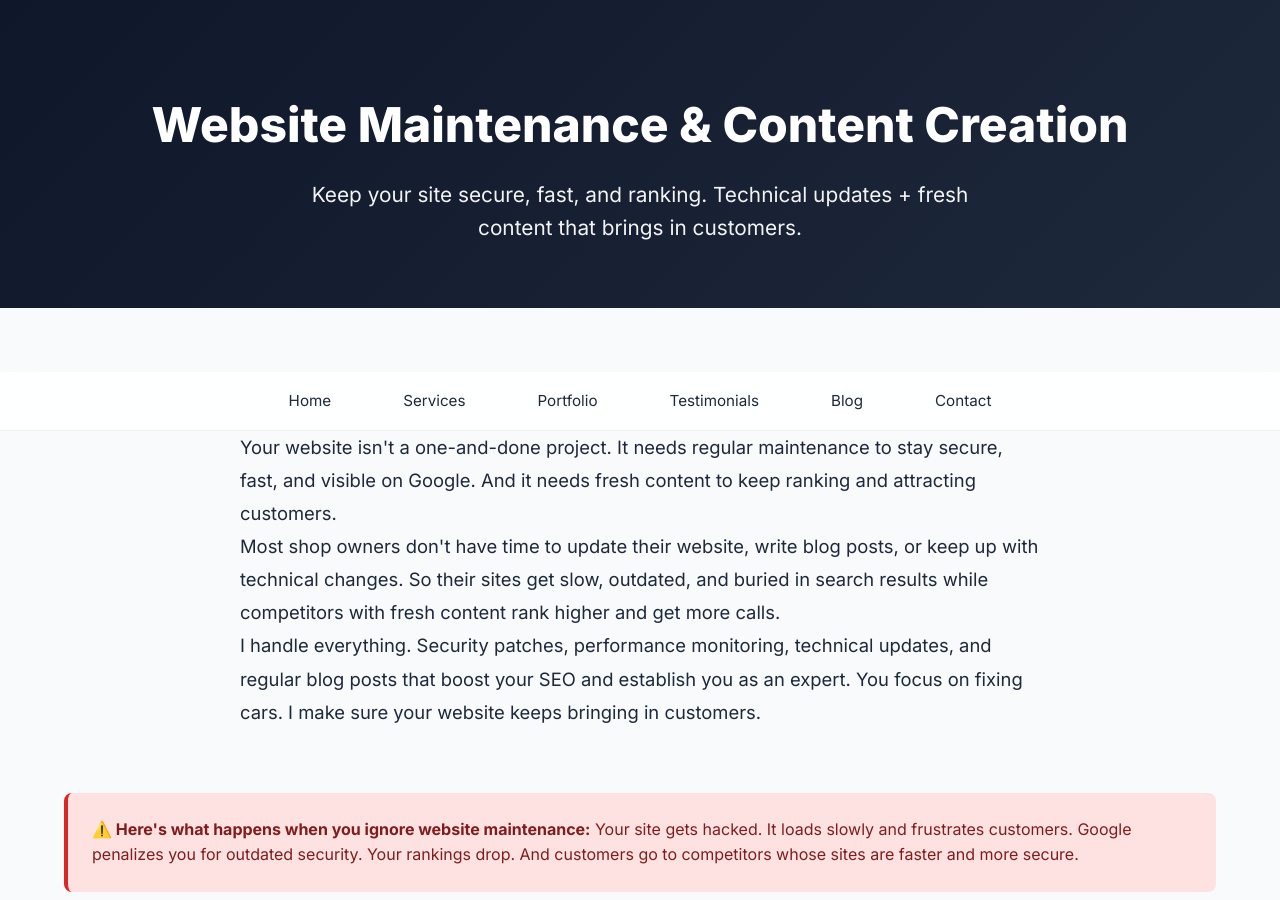
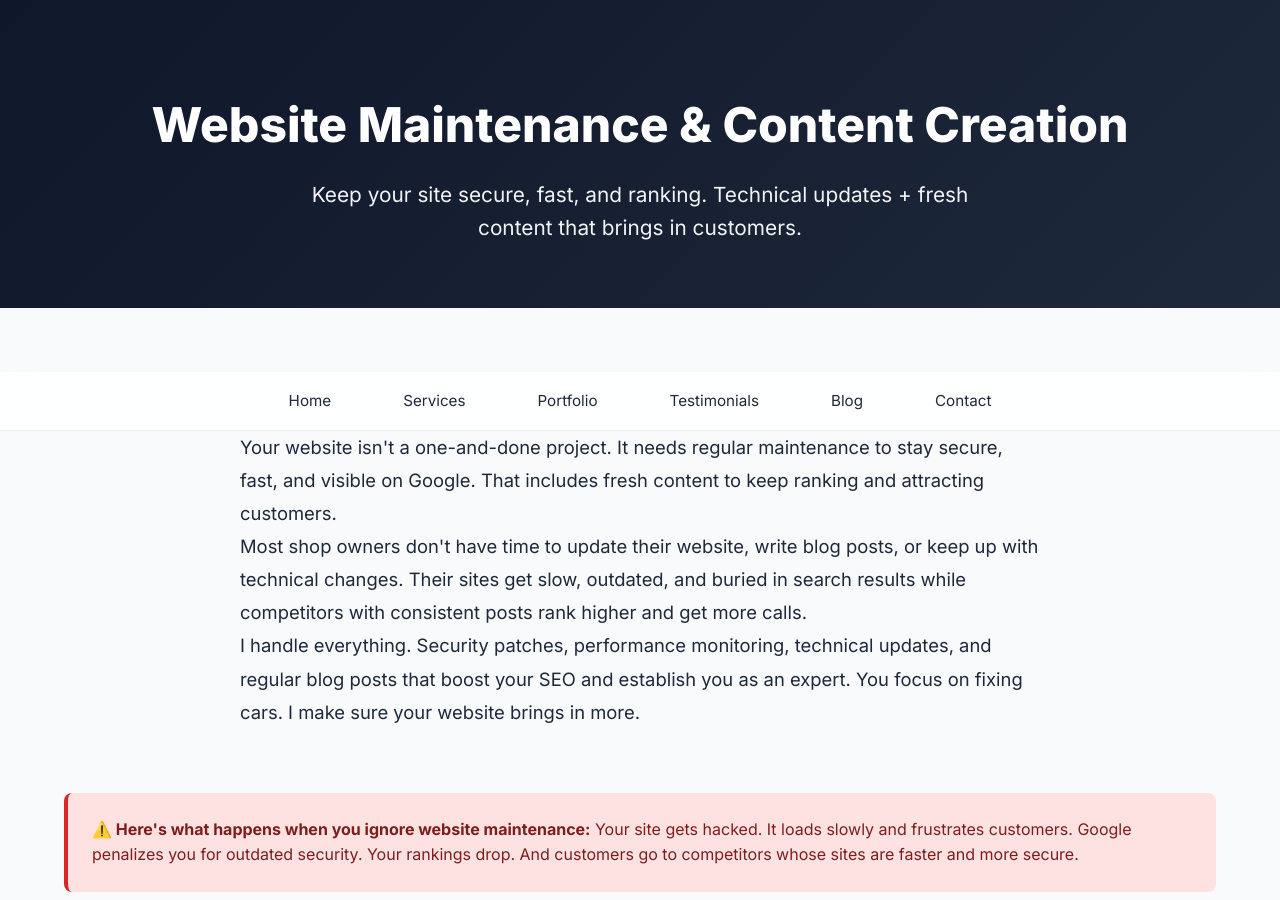
Before and after one commit to JamesBrownR/MeetingSurge, a Jekyll site: the page built from services/maintenance/index.html, in a window 1280 px wide and 900 px high. Built offline with Jekyll 4.4.1, drawn with Linux system fonts in a browser that asks for light colours; some of the changed text lies outside the part shown.

Commit message:
Update index.html

```diff
--- a/services/maintenance/index.html
+++ b/services/maintenance/index.html
@@ -218,11 +218,11 @@
 <div class="service-content">
 
   <div class="service-intro">
-    <p>Your website isn't a one-and-done project. It needs regular maintenance to stay secure, fast, and visible on Google. And it needs fresh content to keep ranking and attracting customers.</p>
+    <p>Your website isn't a one-and-done project. It needs regular maintenance to stay secure, fast, and visible on Google. That includes fresh content to keep ranking and attracting customers.</p>
 
-    <p>Most shop owners don't have time to update their website, write blog posts, or keep up with technical changes. So their sites get slow, outdated, and buried in search results while competitors with fresh content rank higher and get more calls.</p>
+    <p>Most shop owners don't have time to update their website, write blog posts, or keep up with technical changes. Their sites get slow, outdated, and buried in search results while competitors with consistent posts rank higher and get more calls.</p>
 
-    <p>I handle everything. Security patches, performance monitoring, technical updates, and regular blog posts that boost your SEO and establish you as an expert. You focus on fixing cars. I make sure your website keeps bringing in customers.</p>
+    <p>I handle everything. Security patches, performance monitoring, technical updates, and regular blog posts that boost your SEO and establish you as an expert. You focus on fixing cars. I make sure your website brings in more.</p>
   </div>
 
   <div class="warning-box">
@@ -317,9 +317,8 @@
 
 
     <div class="pricing-tier">
-      <h3>Maintenance + Content (Most Popular)</h3>
       <div class="price">Custom pricing based on what you actually need. No hidden fees. No surprises.</div>
-      <p style="line-height: 1.8; margin-bottom: 1rem;">Factors in pricing:</p>
+      <h3 style="line-height: 1.8; margin-bottom: 1rem;">Factors in pricing:</h3>
       <ul style="line-height: 1.8; margin-bottom: 0;">
         <li>2-4 SEO-optimized blog posts per month (800-1200 words each)</li>
         <li>Keyword research and strategy</li>
```
